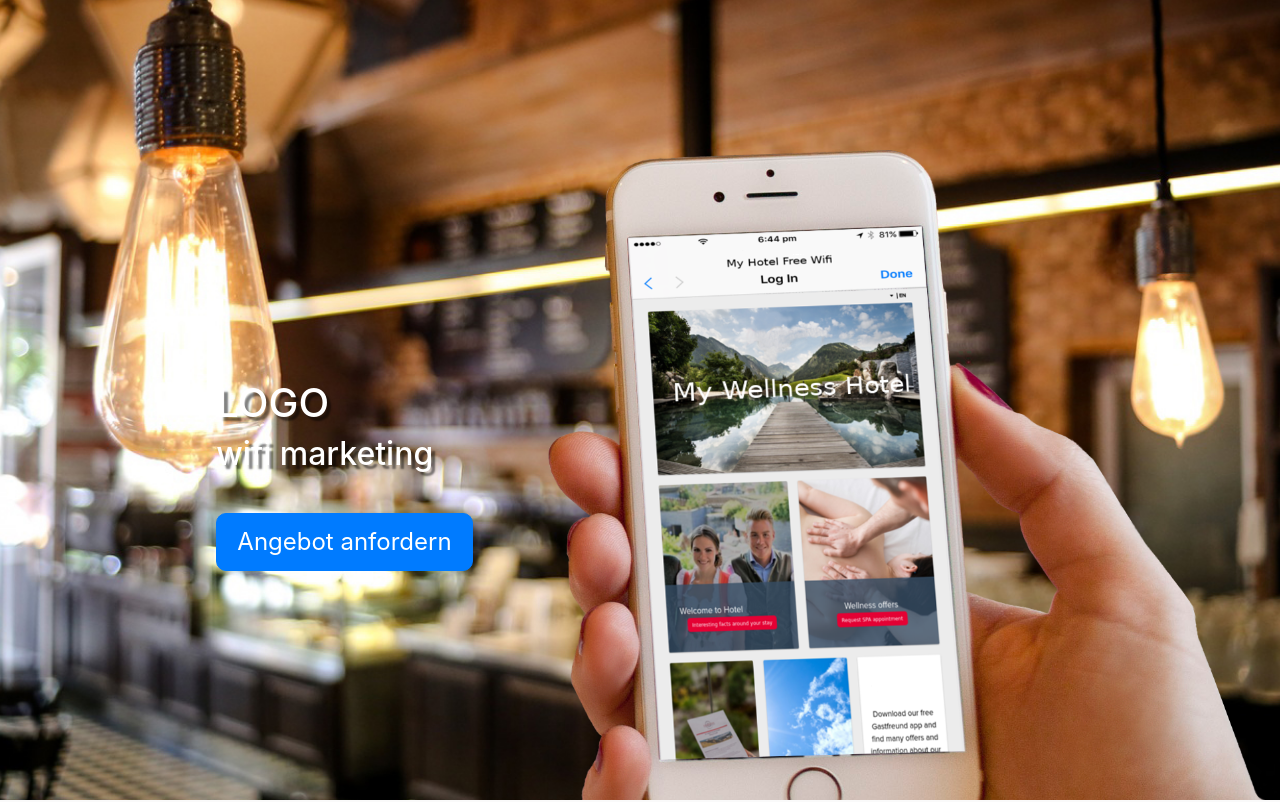
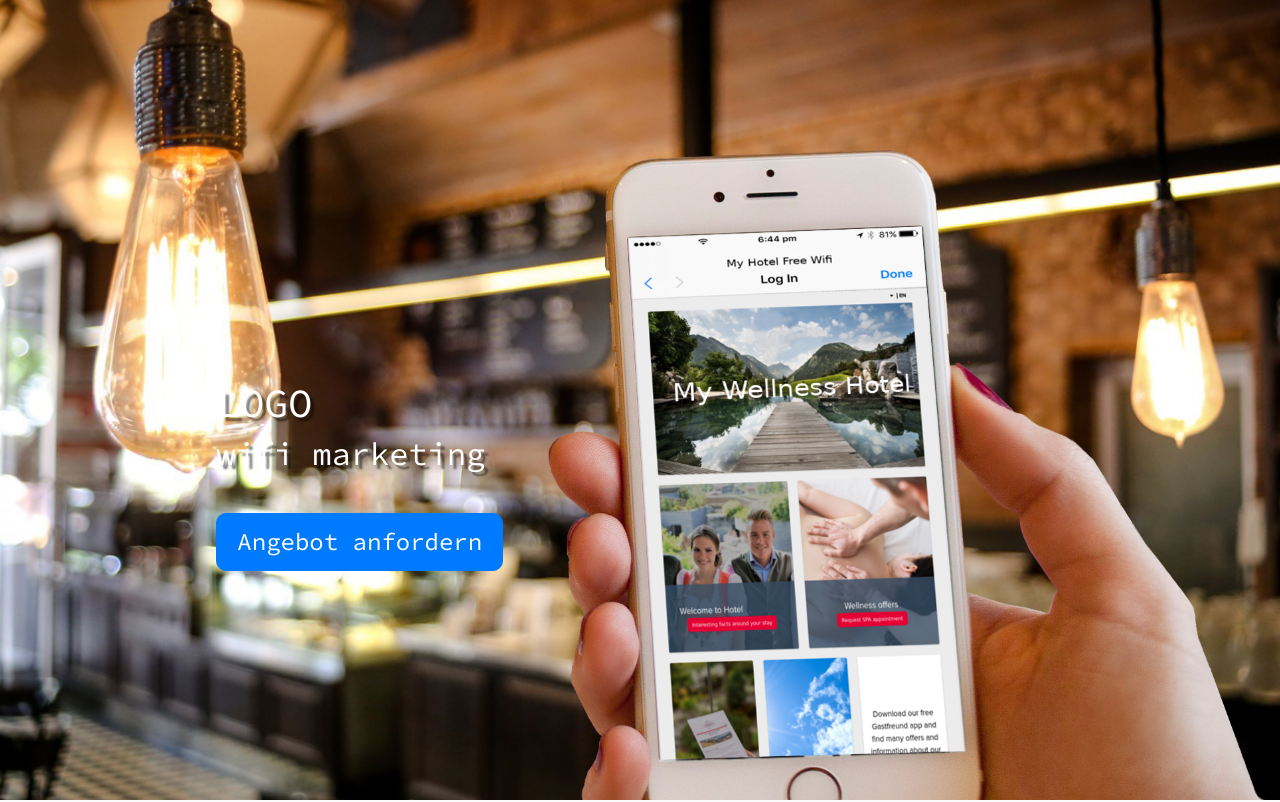
Before and after one commit to khoallaby/exys-captif, a plain HTML site: page index.html in a window 1280 px wide. Shown: the top 802 px of the page. Drawn offline with nearby package versions, Linux system fonts and the light colour scheme.

Commit message:
add 'source code pro' font

```diff
--- a/assets/css/style.css
+++ b/assets/css/style.css
@@ -1,6 +1,7 @@
 body {
     background-color: #fafafa;
     color: #434343;
+    font-family: 'Source Code Pro', monospace;
 }
 
 header {
--- a/index.html
+++ b/index.html
@@ -4,6 +4,7 @@
     <meta charset="utf-8">
     <meta name="viewport" content="width=device-width, initial-scale=1, shrink-to-fit=no">
     <title>Captif</title>
+    <link href="https://fonts.googleapis.com/css?family=Source+Code+Pro" rel="stylesheet">
     <link rel="stylesheet" href="https://stackpath.bootstrapcdn.com/bootstrap/4.1.0/css/bootstrap.min.css" integrity="sha384-9gVQ4dYFwwWSjIDZnLEWnxCjeSWFphJiwGPXr1jddIhOegiu1FwO5qRGvFXOdJZ4" crossorigin="anonymous">
     <link href="https://stackpath.bootstrapcdn.com/font-awesome/4.7.0/css/font-awesome.min.css" rel="stylesheet" integrity="sha384-wvfXpqpZZVQGK6TAh5PVlGOfQNHSoD2xbE+QkPxCAFlNEevoEH3Sl0sibVcOQVnN" crossorigin="anonymous">
     <link rel="stylesheet" href="assets/css/style.css" />
```
